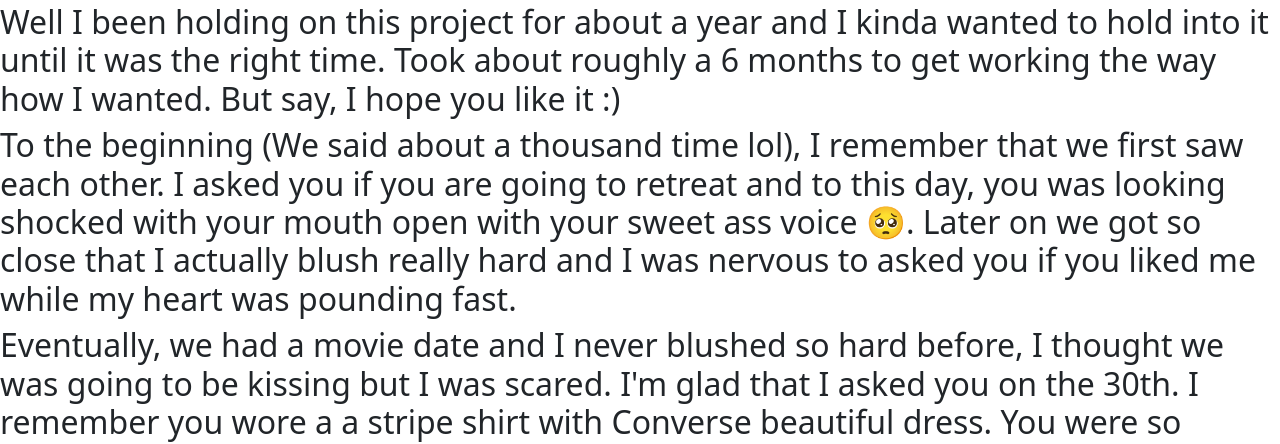
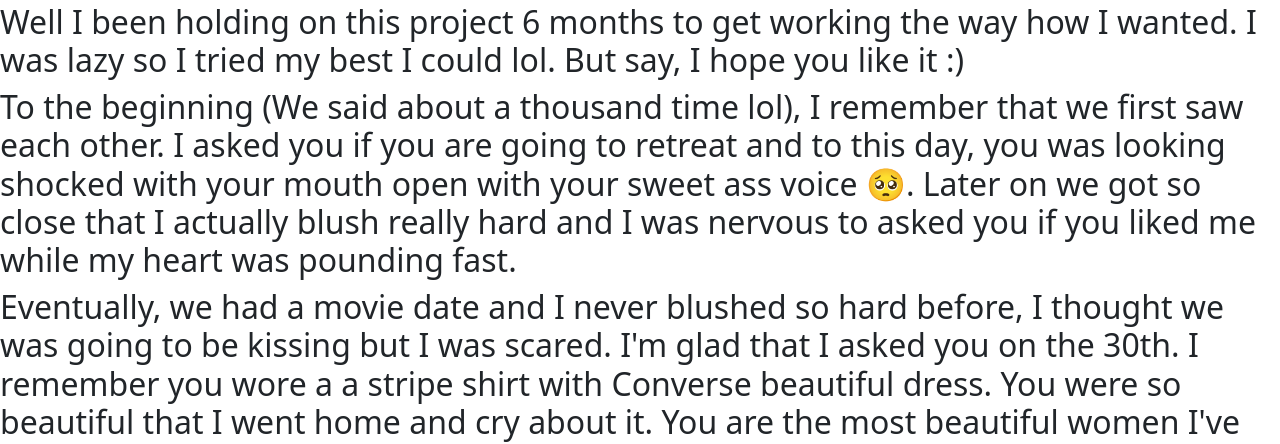
Before and after one commit to Pmhdz/idk-client, a website built with webpack: page index.html in a window 1280 px wide. Shown: the part 53-497 px from the top of the page. Built offline with nearby package versions, Linux system fonts and the light colour scheme.

Commit message:
final built 2

```diff
--- a/index.html
+++ b/index.html
@@ -1,7 +1,7 @@
 <!DOCTYPE html>
 <html>
     <head>
-      <title>Example</title>
+      <title>To Ashley</title>
       <meta name="viewport" content="width=device-width, initial-scale=1">
 
       <!-- Do not add `link` tags-->
@@ -14,7 +14,7 @@
     <body>
       <h1>From Pablo, </h1>
       <h2>
-        Well I been holding on this project for about a year and I kinda wanted to hold into it until it was the right time. Took about roughly a 6 months to get working the way how I wanted. But say, I hope you like it :)
+        Well I been holding on this project 6 months to get working the way how I wanted. I was lazy so I tried my best I could lol. But say, I hope you like it :)
       </h2>
       <h2> To the beginning (We said about a thousand time lol), I remember that we first saw each other. I asked you if you are going to retreat and to this day, you was looking shocked with your mouth open with your sweet ass voice 🥺. Later on we got so close that I actually blush really hard and I was nervous to asked you if you liked me while my heart was pounding fast.</h2>
       <h2>Eventually, we had a movie date and I never blushed so hard before, I thought we was going to be kissing but I was scared. I'm glad that I asked you on the 30th. I remember you wore a a stripe shirt with Converse beautiful dress. You were so beautiful that I went home and cry about it. You are the most beautiful women I've ever met and there is no way I won't let my eyes off you even if we go separate ways. </h2>
```
